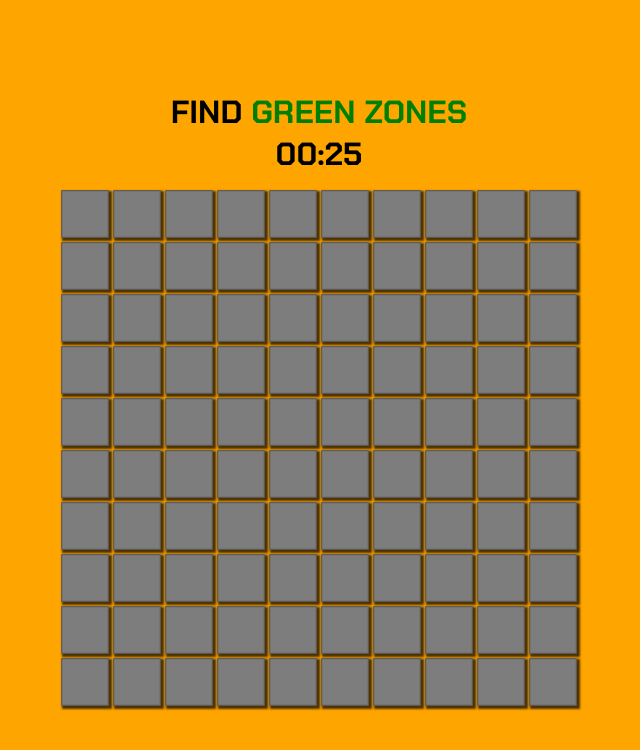
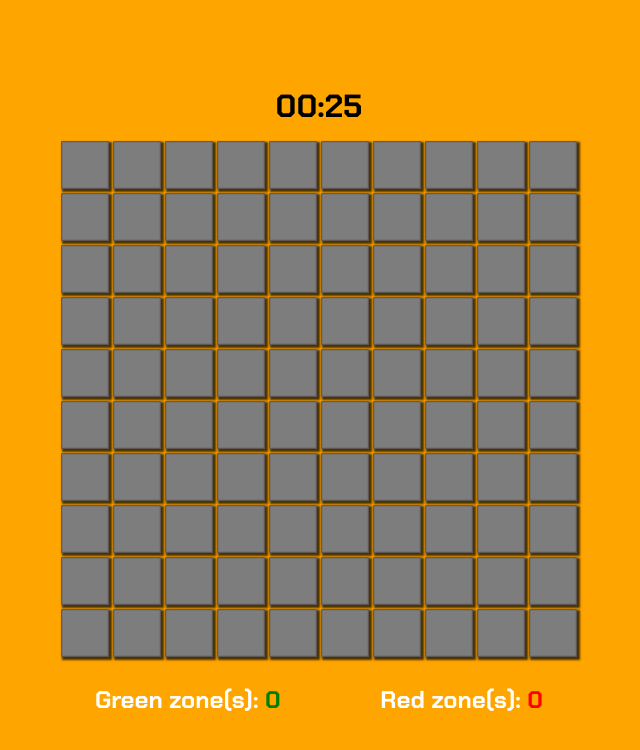
Before and after one commit to bgayratov/findgreenzone, a plain HTML site: page main.html in a window 1280 px wide. Shown: the whole page, without its empty margins (321-961 px from the left). Drawn offline with Linux system fonts and the light colour scheme.

Commit message:
score added

```diff
--- a/main.html
+++ b/main.html
@@ -12,11 +12,19 @@
 
 <body>
   <div class="wrapper">
-    <h1 class="title">FIND <span id="green">GREEN ZONES</span></h1>
+    <!-- <h1 class="title">FIND 10 <span id="green-title">GREEN ZONES</span></h1> -->
     <div class="time-wrap">
       <h1 class="time-text">00:00</h1>
     </div>
     <table class="table"></table>
+    <div class="scores">
+      <div class="green-score_text">
+        Green zone(s): <span class="green-score">0</span>
+      </div>
+      <div class="red-score_text">
+        Red zone(s): <span class="red-score">0</span>
+      </div>
+    </div>
 
     <div class="modal">
       <div class="modal-panel">
--- a/styles/main.css
+++ b/styles/main.css
@@ -58,7 +58,7 @@ table td:active {
   background-color: red;
 }
 
-#green {
+#green-title {
   color: green;
 }
 
@@ -138,6 +138,32 @@ table td:active {
   color: black;
 }
 
+.scores {
+  width: 25%;
+  display: flex;
+  justify-content: space-between;
+  align-items: center;
+  margin-top: 1.5rem;
+  font-size: 1.5rem;
+  font-weight: bolder;
+  color: white;
+}
+
+.green-score {
+  color: green;
+}
+
+.red-score {
+  color: red;
+}
+
+/*RESPONSIVE DESIGN FOR SMARTPHONES*/
+@media screen and (max-width: 1440px) {
+  .scores {
+    width: 35%;
+  }
+}
+
 @media screen and (max-width: 520px) {
   html {
     font-size: 12px;
```
